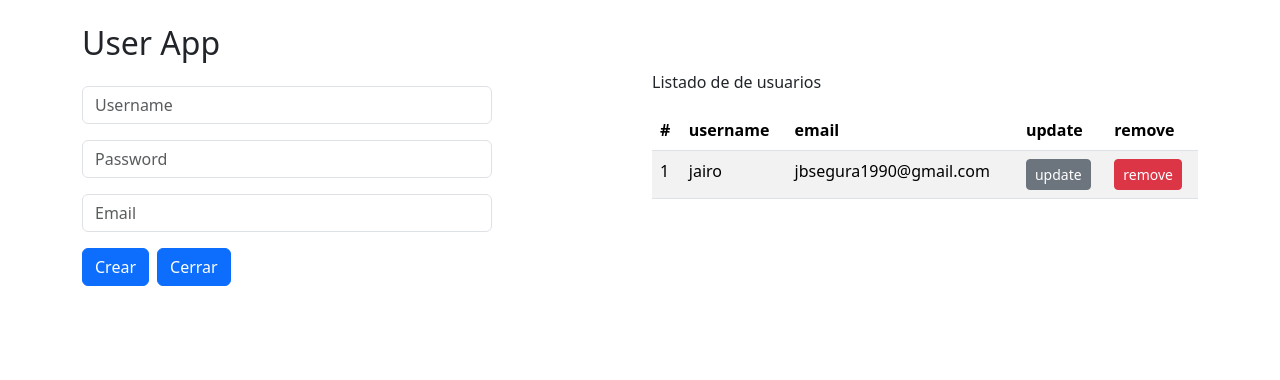
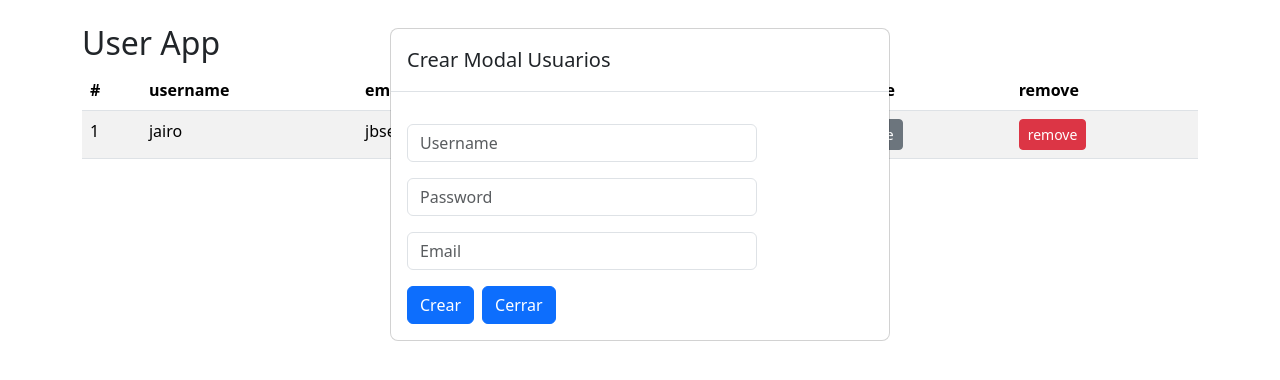
Before and after one commit to jbsJairo/react-users-app, a React (Vite) app: page / in a window 1280 px wide. Both pictures are taken after a click on the button "Nuevo usuario". Shown: the top 380 px of the page. Built offline with nearby package versions, Linux system fonts and the light colour scheme.

Commit message:
Ventana Modal Form

```diff
--- a/src/UsersApp.jsx
+++ b/src/UsersApp.jsx
@@ -17,24 +17,37 @@
         handlerCloseForm,
     } = useUsers();
 
-
     return(
         <>
-        <div className="container my-4">
-            <h2>User App </h2>
-            <div className="row">
-
-                    { !visibleForm ||  <div className="col">
+            { !visibleForm ||
+                <div className="abrir-modal animacion fadeIn">
+                    <div className="modal" style={ { display:"block" } } tabIndex="-1">
+                        <div className="modal-dialog" role="document">
+                            <div className="modal-content">
+                                <div className="modal-header">
+                                    <h5 className="modal-title">
+                                        { userSelected.id > 0? 'Editar': 'Crear' } Modal Usuarios
+                                    </h5>
+                                </div>
+                                <div className="modal-body">
                                     <UserForm
                                         initialUserForm={ initialUserForm }
                                         userSelected={ userSelected }
                                         handlerAddUser={ handlerAddUser }
                                         handlerCloseForm={ handlerCloseForm }/>
                                 </div>
+                            </div>
+                        </div>
+                    </div>
+                </div>
             }
 
+            <div className="container my-4">
+                <h2>User App </h2>
+                <div className="row">
                     <div className="col">
-                    {  visibleForm ||  <button
+                        {  visibleForm ||
+                            <button
                                 className="btn btn-primary my-2"
                                 onClick={ handlerOpenForm }>
                                 Nuevo usuario
@@ -53,5 +66,4 @@
             </div>
         </>
     )
-
 }
--- a/src/components/UsersList.jsx
+++ b/src/components/UsersList.jsx
@@ -4,7 +4,6 @@
 
     return(
         <>
-            <p>Listado de de usuarios</p>
             <table className="table table-over table-striped">
                 <thead>
                     <tr>
```
Lines whose indentation alone changed are shown as unchanged.
